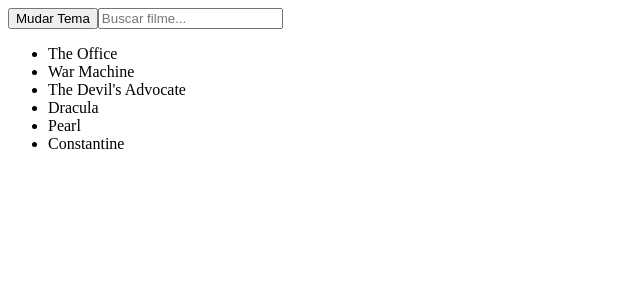
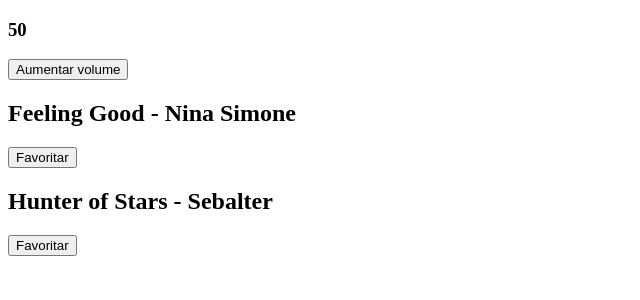
Before and after one commit to jeancarloslima/teste-002-hooks-parte-2, a React (Vite) app: page / in a window 1280 px wide. Shown: the top 300 px of the page, without its empty margins (0-640 px from the left). Built offline with nearby package versions, Linux system fonts and the light colour scheme.

Commit message:
Fazendo exercício de player musical com useCallBack

```diff
--- a/src/App.jsx
+++ b/src/App.jsx
@@ -4,6 +4,7 @@
 import Tela003 from "./components/Tela003";
 import Tela004 from "./components/Tela004";
 import Tela005 from "./components/Tela005";
+import Tela006 from "./components/Tela006";
 
 function App() {
   return (
@@ -12,7 +13,8 @@
       <Tela002 />
       <Tela003 /> */}
       {/* <Tela004 /> */}
-      <Tela005 />
+      {/* <Tela005 /> */}
+      <Tela006 />
     </>
   );
 }
--- /dev/null
+++ b/src/components/Tela006/FaixaMusical.jsx
@@ -0,0 +1,12 @@
+import { memo } from "react";
+
+function FaixaMusical ({ nomeDaMusica, onFavoritar}) {
+    return (
+        <div>
+            <h2>{nomeDaMusica}</h2>
+            <button onClick={onFavoritar}>Favoritar</button>
+        </div>
+    )
+}
+
+export default memo(FaixaMusical);
--- /dev/null
+++ b/src/components/Tela006/index.jsx
@@ -0,0 +1,20 @@
+import { useCallback, useState } from "react";
+import FaixaMusical from "./FaixaMusical";
+
+export default function Tela006() {
+    const [volume, setVolume] = useState(50);
+
+    const favoritarMusica = useCallback(() => {
+        console.log("Música adicionada aos favoritos");
+    }, []);
+    return (
+        <div>
+            <h3>{volume}</h3>
+
+            <button onClick={() => setVolume(v => v + 10)}>Aumentar volume</button>
+
+            <FaixaMusical nomeDaMusica={"Feeling Good - Nina Simone"} onFavoritar={favoritarMusica} />
+            <FaixaMusical nomeDaMusica={"Hunter of Stars - Sebalter"} onFavoritar={favoritarMusica} />
+        </div>
+    )
+}
```
